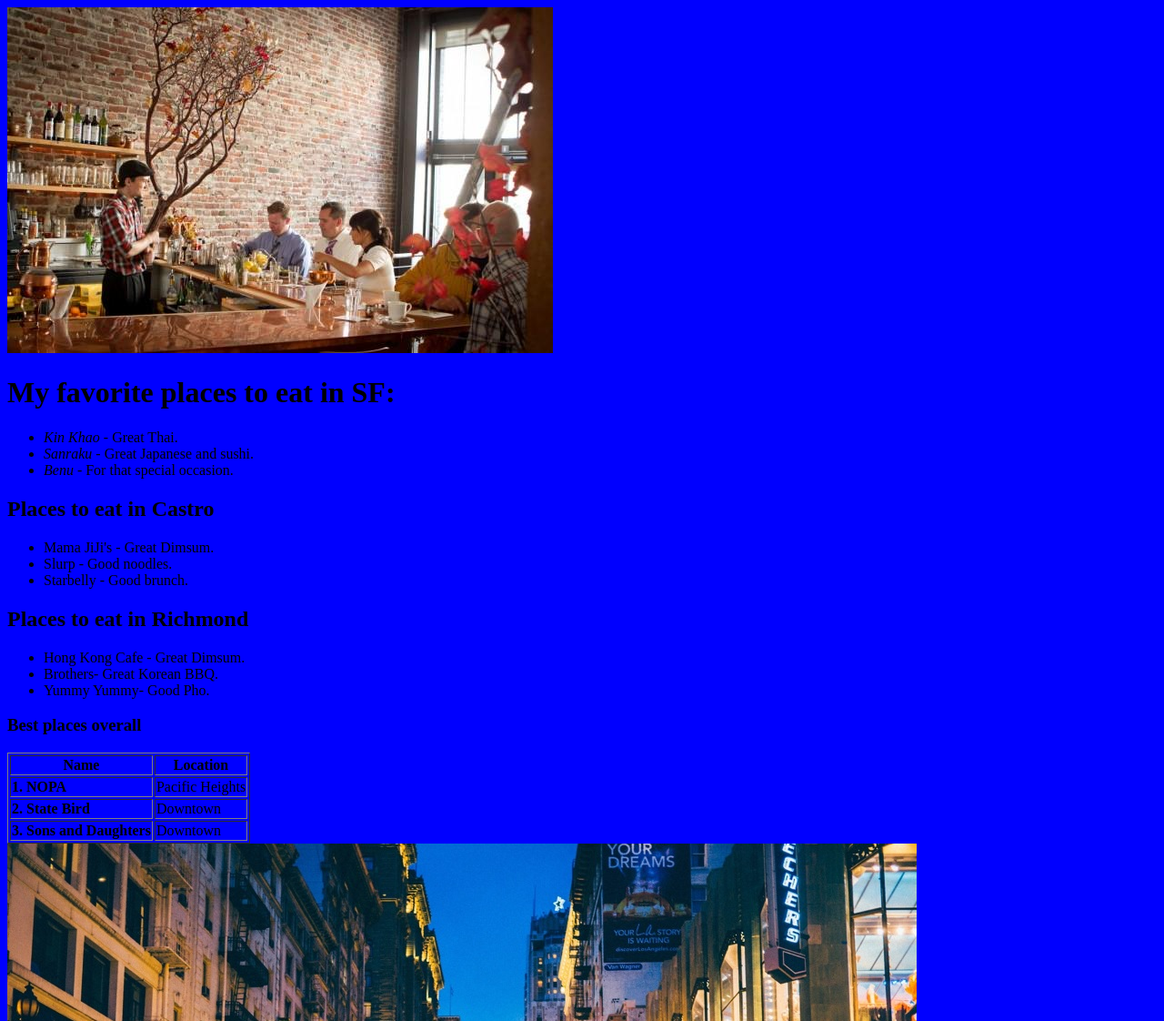
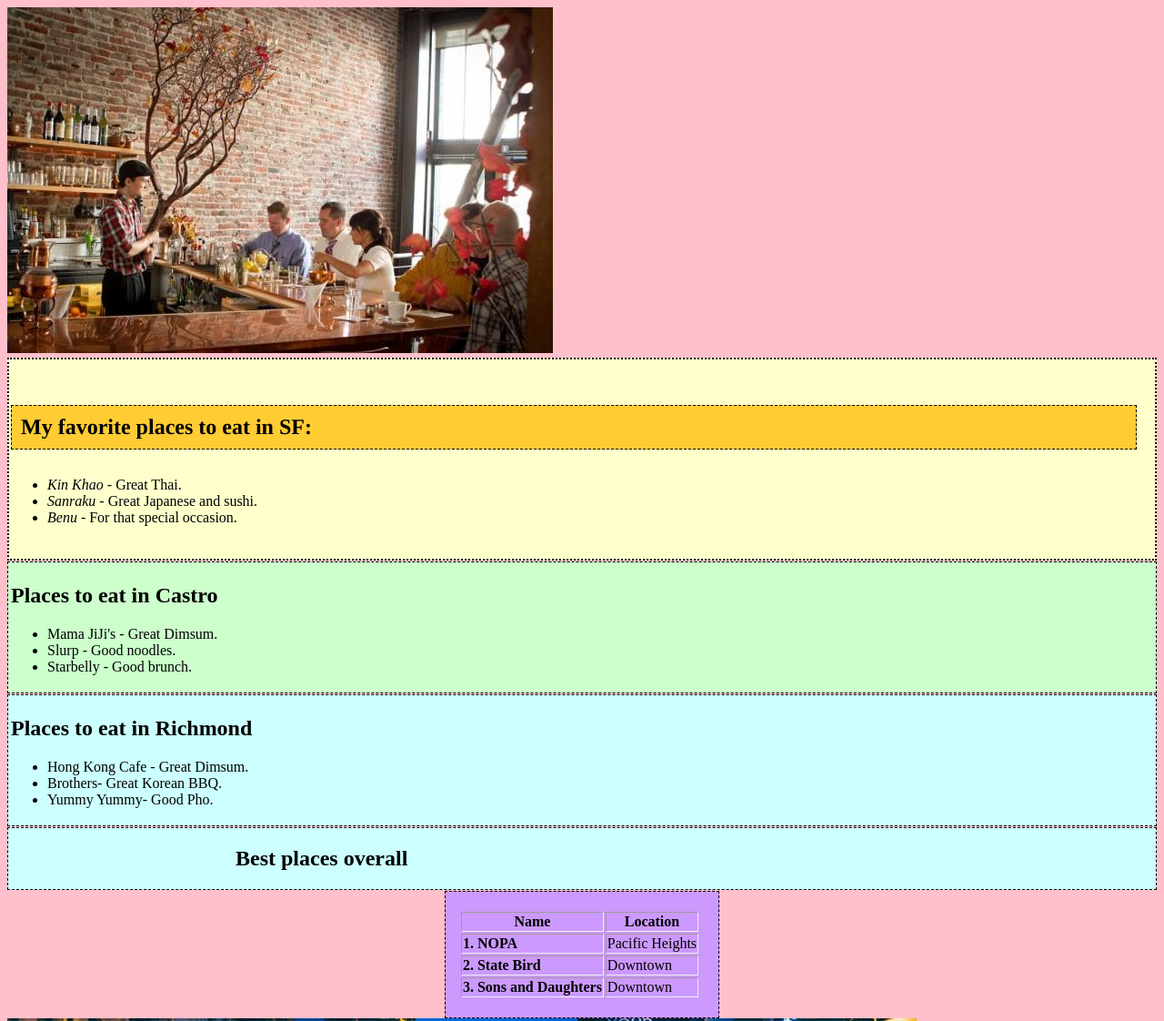
Before and after one commit to LongTran415/Solo-Challenge-2.5, a plain HTML site: page index.html in a window 1280 px wide. Shown: the top 1122 px of the page at 91% size. Drawn offline with Linux system fonts and the light colour scheme.

Commit message:
add style sheet

```diff
--- a/style.css
+++ b/style.css
@@ -1,3 +1,62 @@
 body {
-    background: blue;
+    background: pink;
 }
+
+h1 {
+    font-family: times;
+    padding: 10px;
+    padding-left: 10px;
+    border: dashed 1px;
+    background-color: #FFCC33;
+    margin: 30px auto;
+    font-size: 1.5em;
+}
+
+table {
+    position: relative;
+    padding: 20px;
+    padding-left: 15px;
+    border: dashed 1px;
+    background-color: #CC99FF;
+    margin: 0 auto;
+}
+
+h3 {
+    position: relative;
+    padding: 20px;
+    padding-left: 250px;
+    border: dashed 1px;
+    background-color: #CCFFFF;
+    margin: 1px auto;
+    font-size: 1.5em;
+}
+
+#castro {
+    padding: 3px;
+    position: relative;
+    border: dashed 1px;
+    background-color: #CCFFCC;
+    margin: 1px auto;
+}
+
+#richmond {
+    padding: 3px;
+    position: relative;
+    border: dashed 1px;
+    background-color: #CCFFFF;
+    margin: 0 auto;
+}
+
+#favs {
+    position: relative;
+    padding: 20px;
+    padding-left: 2px;
+    border: dotted 2px;
+    background-color: #FFFFCC;
+    margin: 1px auto;
+    font-size: 1em;
+}
+
+a {
+    color: white;
+}
```
